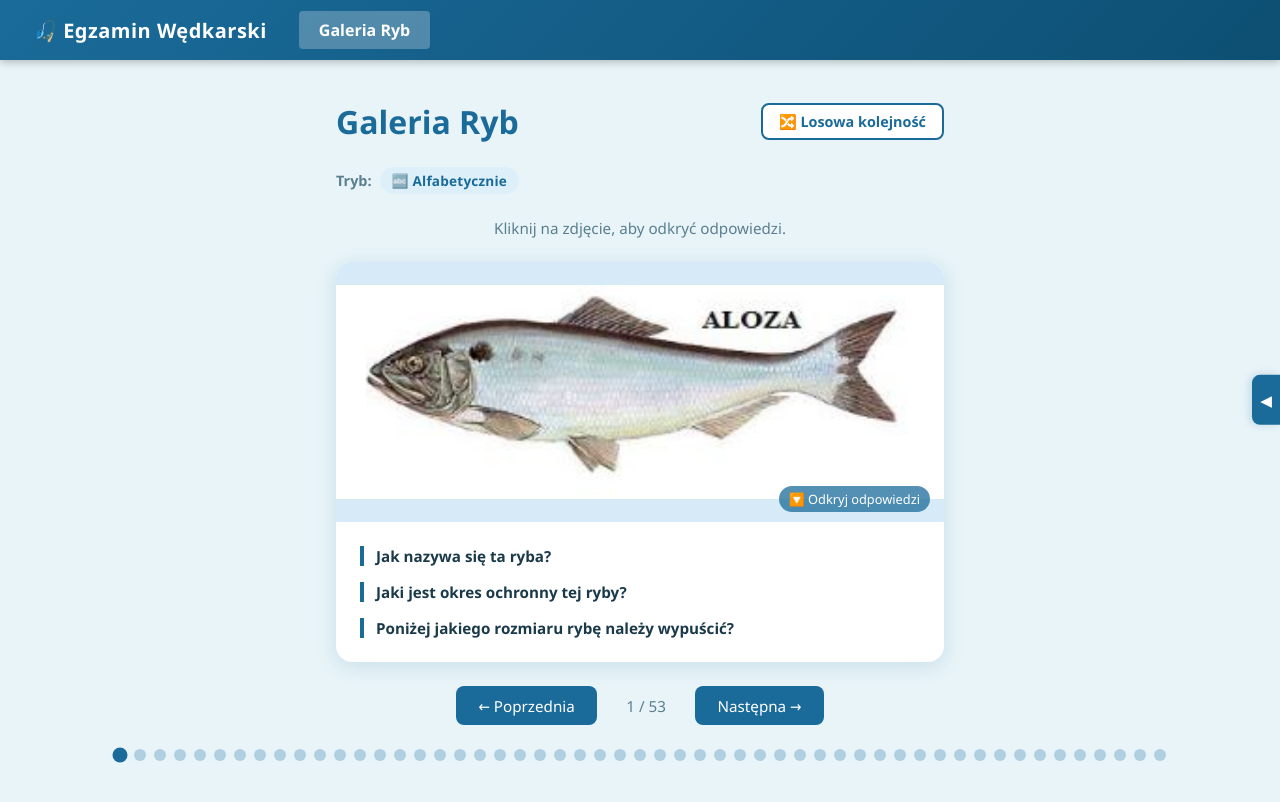
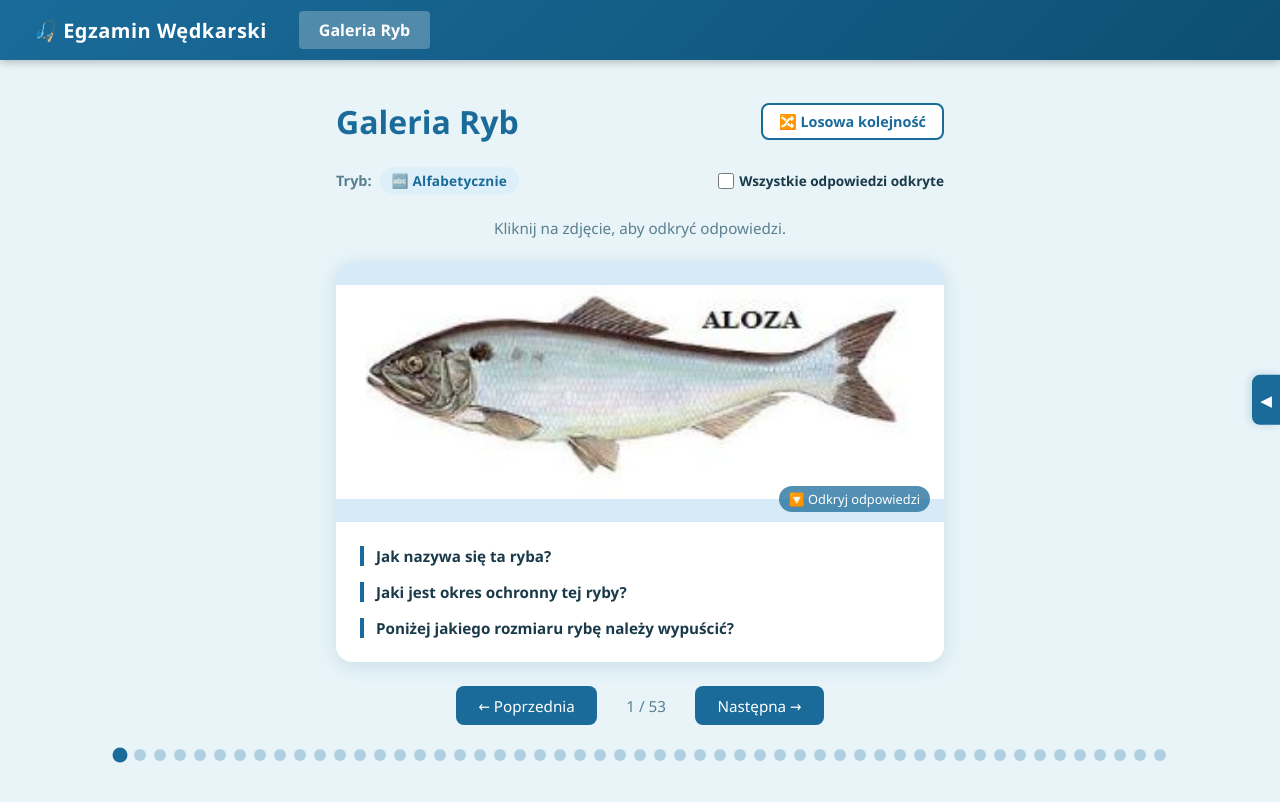
Before and after one commit to sjanisz/KartaWedkarskaEgzamin, a React (Vite) app: page / in a window 1280 px wide. Shown: the top 802 px of the page. Built offline with nearby package versions, Linux system fonts and the light colour scheme.

Commit message:
Added checkbox to reveal all answers

```diff
--- a/src/pages/GaleriaRyb.css
+++ b/src/pages/GaleriaRyb.css
@@ -54,6 +54,26 @@
   gap: 0.5rem;
   font-size: 0.9rem;
   width: 100%;
+  flex-wrap: wrap;
+}
+
+.reveal-all-label {
+  display: flex;
+  align-items: center;
+  gap: 0.35rem;
+  margin-left: auto;
+  font-size: 0.85rem;
+  font-weight: 600;
+  color: #1a3a4a;
+  cursor: pointer;
+  user-select: none;
+}
+
+.reveal-all-label input[type='checkbox'] {
+  width: 16px;
+  height: 16px;
+  cursor: pointer;
+  accent-color: #1a6b9a;
 }
 
 .tryb-label {
--- a/src/pages/GaleriaRyb.jsx
+++ b/src/pages/GaleriaRyb.jsx
@@ -20,12 +20,15 @@ export default function GaleriaRyb() {
   const [shuffled, setShuffled] = useState(false)
   const [sidebarOpen, setSidebarOpen] = useState(false)
   const [imageLoaded, setImageLoaded] = useState(false)
+  const [revealAll, setRevealAll] = useState(false)
+
+  const showAnswers = revealAll || revealed
 
   const fish = list[currentIndex]
 
   function goTo(index) {
     setCurrentIndex(index)
-    setRevealed(false)
+    if (!revealAll) setRevealed(false)
     setImageLoaded(false)
   }
 
@@ -120,6 +123,17 @@ export default function GaleriaRyb() {
         <span className={`tryb-value${shuffled ? ' tryb-losowy' : ' tryb-alfa'}`}>
           {shuffled ? '🔀 Losowa kolejność' : '🔤 Alfabetycznie'}
         </span>
+        <label className="reveal-all-label">
+          <input
+            type="checkbox"
+            checked={revealAll}
+            onChange={(e) => {
+              setRevealAll(e.target.checked)
+              if (!e.target.checked) setRevealed(false)
+            }}
+          />
+          Wszystkie odpowiedzi odkryte
+        </label>
       </div>
       <p className="galeria-subtitle">
         Kliknij na zdjęcie, aby odkryć odpowiedzi.
@@ -128,9 +142,9 @@ export default function GaleriaRyb() {
       <div className="galeria-card">
         {/* Fish image / placeholder */}
         <div
-          className={`fish-image-wrapper${revealed ? ' revealed' : ''}`}
-          onClick={() => setRevealed((r) => !r)}
-          title={revealed ? 'Kliknij, aby ukryć' : 'Kliknij, aby odkryć odpowiedzi'}
+          className={`fish-image-wrapper${showAnswers ? ' revealed' : ''}`}
+          onClick={() => !revealAll && setRevealed((r) => !r)}
+          title={revealAll ? '' : showAnswers ? 'Kliknij, aby ukryć' : 'Kliknij, aby odkryć odpowiedzi'}
         >
           {fish.image ? (
             <>
@@ -156,7 +170,7 @@ export default function GaleriaRyb() {
             </div>
           )}
           <div className="fish-image-hint">
-            {revealed ? '🔼 Ukryj odpowiedzi' : '🔽 Odkryj odpowiedzi'}
+            {revealAll ? null : showAnswers ? '🔼 Ukryj odpowiedzi' : '🔽 Odkryj odpowiedzi'}
           </div>
         </div>
 
@@ -164,7 +178,7 @@ export default function GaleriaRyb() {
         <div className="fish-questions">
           <div className="question-row">
             <span className="question-label">Jak nazywa się ta ryba?</span>
-            {revealed && (
+            {showAnswers && (
               <div className="answer-block">
                 <span className="answer">{fish.name}</span>
                 <span className="answer-latin">{fish.nazwaLacinska}</span>
@@ -173,14 +187,14 @@ export default function GaleriaRyb() {
           </div>
           <div className="question-row">
             <span className="question-label">Jaki jest okres ochronny tej ryby?</span>
-            {revealed && <span className="answer">{fish.okresOchronny}</span>}
+            {showAnswers && <span className="answer">{fish.okresOchronny}</span>}
           </div>
           <div className="question-row">
             <span className="question-label">Poniżej jakiego rozmiaru rybę należy wypuścić?</span>
-            {revealed && <span className="answer">{fish.wymiarOchronny}</span>}
+            {showAnswers && <span className="answer">{fish.wymiarOchronny}</span>}
           </div>
 
-          {revealed && fish.informacjeDodatkowe && (
+          {showAnswers && fish.informacjeDodatkowe && (
             <div className="informacje-dodatkowe">
               <span className="informacje-label">Informacje dodatkowe</span>
               <p className="informacje-text">{fish.informacjeDodatkowe}</p>
```
